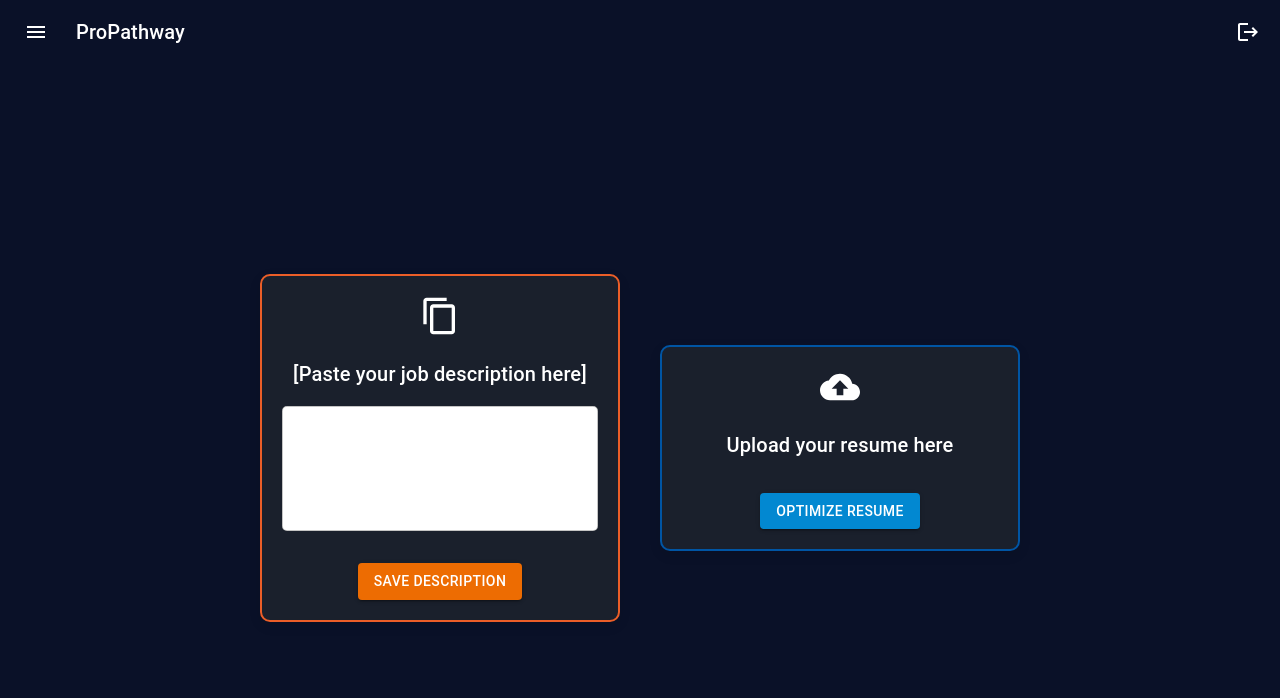
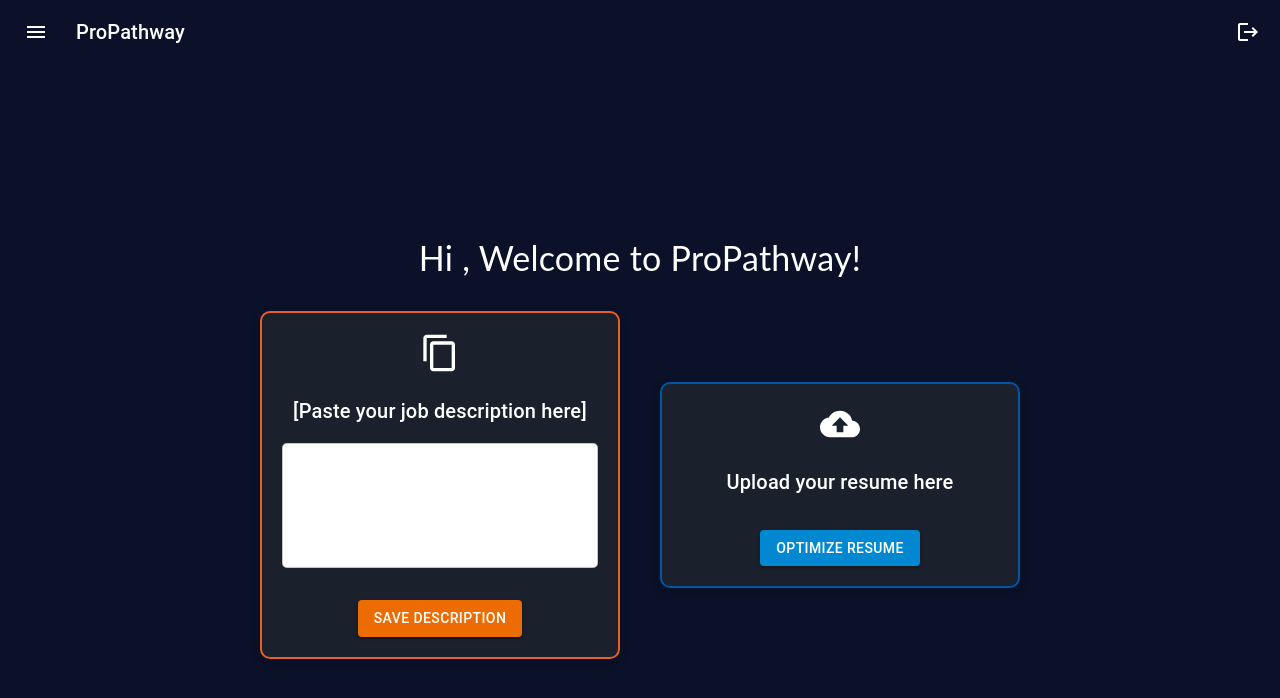
Before and after one commit to dulanipali/pathwaypro, a Next.js app: page /dashboard in a window 1280 px wide. Shown: the top 698 px of the page. Built offline with nearby package versions, Linux system fonts and the light colour scheme; no server answers.

Commit message:
Added deleted greeting

```diff
--- a/app/dashboard/page.js
+++ b/app/dashboard/page.js
@@ -25,6 +25,9 @@
 
     return (
         <Layout>
+            <Typography variant="h4" sx={{ color: 'white', fontFamily: "'Lato', sans-serif", mb: 4 }}>
+                Hi {user?.firstName}, Welcome to ProPathway!
+            </Typography>
             <Box
                 display="flex"
                 flexDirection="row"
--- a/app/propathway_layout.js
+++ b/app/propathway_layout.js
@@ -72,7 +72,7 @@
                             }
                         }}
                     >
-                        <MenuItem onClick={handleCloseNavMenu} sx={{ color: 'white', textAlign: 'left' }}>
+                        <MenuItem onClick={() => handleNavigation('/dashboard')} sx={{ color: 'white', textAlign: 'left' }}>
                             <Typography>Dashboard</Typography>
                         </MenuItem>
                         <MenuItem onClick={() => handleNavigation('/track')} sx={{ color: 'white', textAlign: 'left' }}>
```
